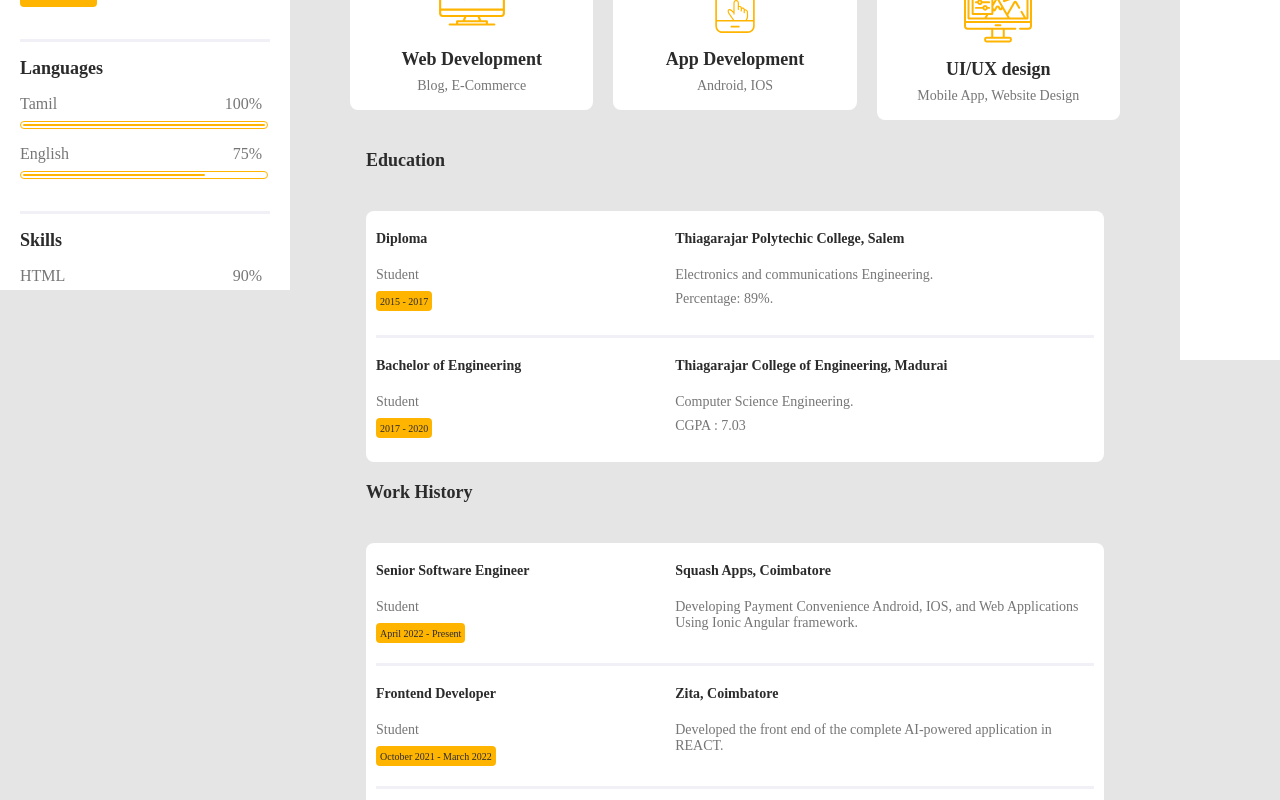
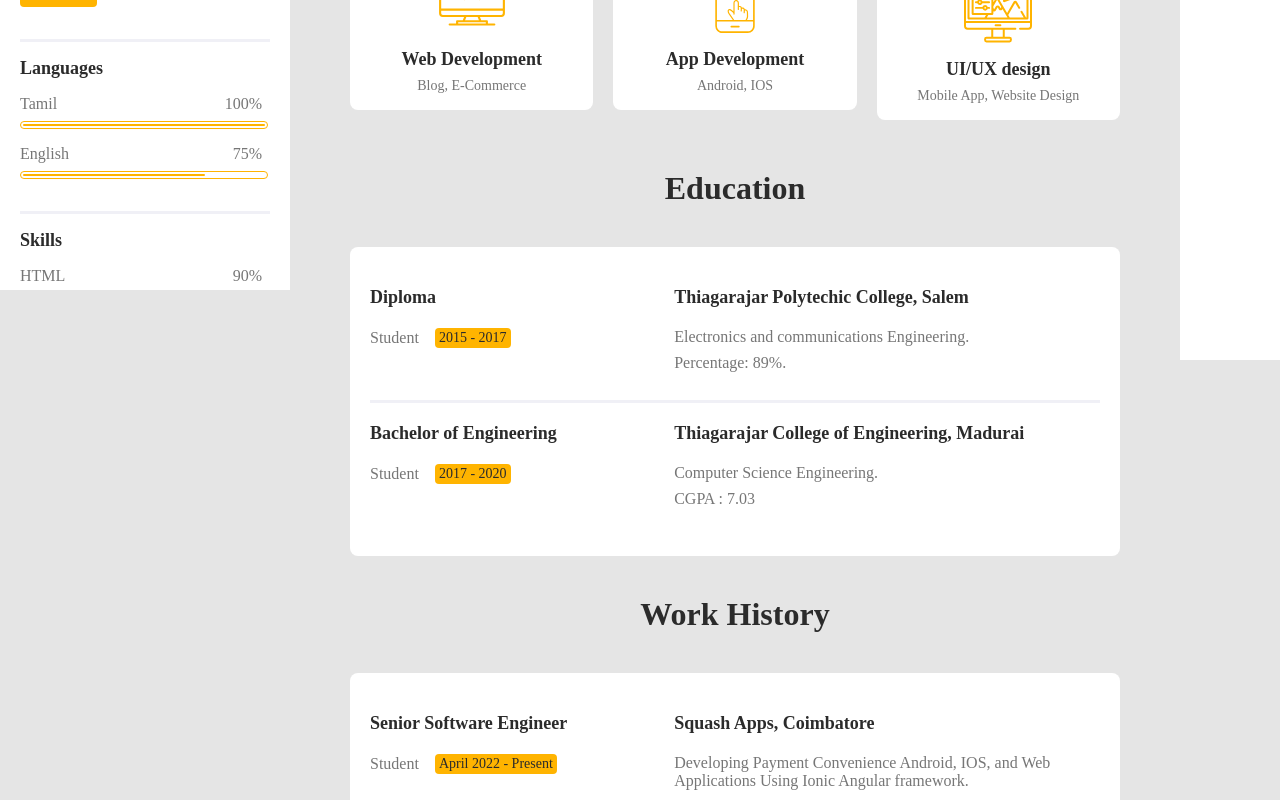
Before and after one commit to Arulraj-a2b/portfolio, a React (Create React App) app: page / in a window 1280 px wide. Shown: the part 520-1320 px from the top of the page. Built offline with nearby package versions, Linux system fonts and the light colour scheme; a web font is replaced by a local one.

Commit message:
fix ui issues

```diff
--- a/src/modules/Home/HomeScreen.tsx
+++ b/src/modules/Home/HomeScreen.tsx
@@ -91,10 +91,10 @@ const HomeScreen = () => {
             <MyServices />
           </div>
           <div ref={section3Ref} id="education__home">
-            <Education isMobile data={educationList} title={EDUCATION} />
+            <Education data={educationList} title={EDUCATION} />
           </div>
           <div ref={section4Ref} id="workHistory__home">
-            <Education isMobile data={workList} title={WORK_HISTORY} />{" "}
+            <Education data={workList} title={WORK_HISTORY} />{" "}
           </div>
           <div ref={section5Ref} id="leaveYourInfo__home">
             <LeaveYourInfo />
--- a/src/modules/Home/education.module.css
+++ b/src/modules/Home/education.module.css
@@ -27,7 +27,7 @@
   display: flex;
   width: fit-content;
 }
-.dateMargin {
+.dateMarginLeft {
   margin-left: 16px;
 }
 .dateMarginTop {
--- a/src/modules/Home/introcard.module.css
+++ b/src/modules/Home/introcard.module.css
@@ -16,7 +16,7 @@
   margin-top: 40px;
   max-width: 483px;
   text-align: justify;
-  white-space: break-spaces;
+  /* white-space: break-spaces; */
 }
 .nameFlex {
   margin-top: 40px;
```
